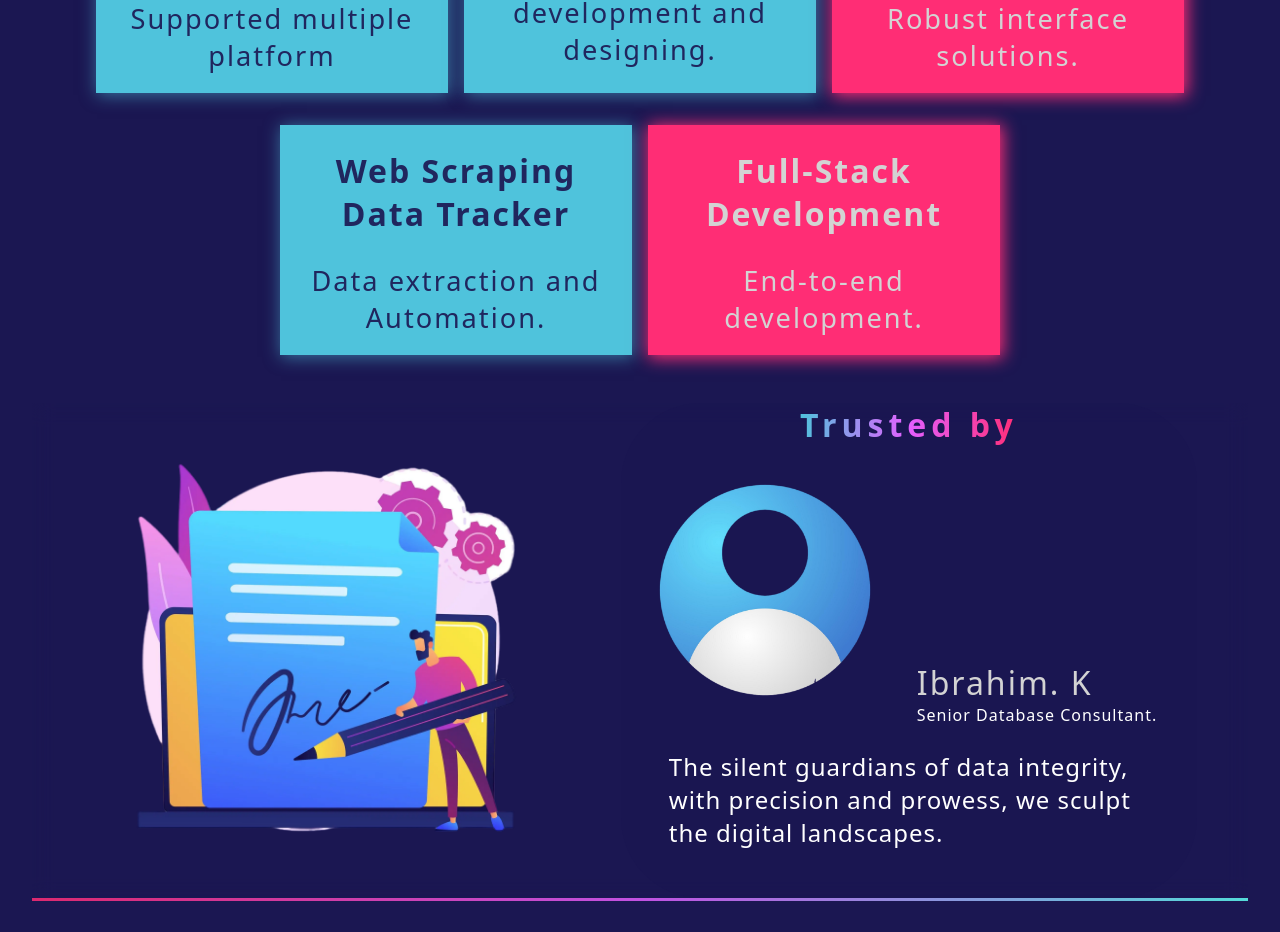
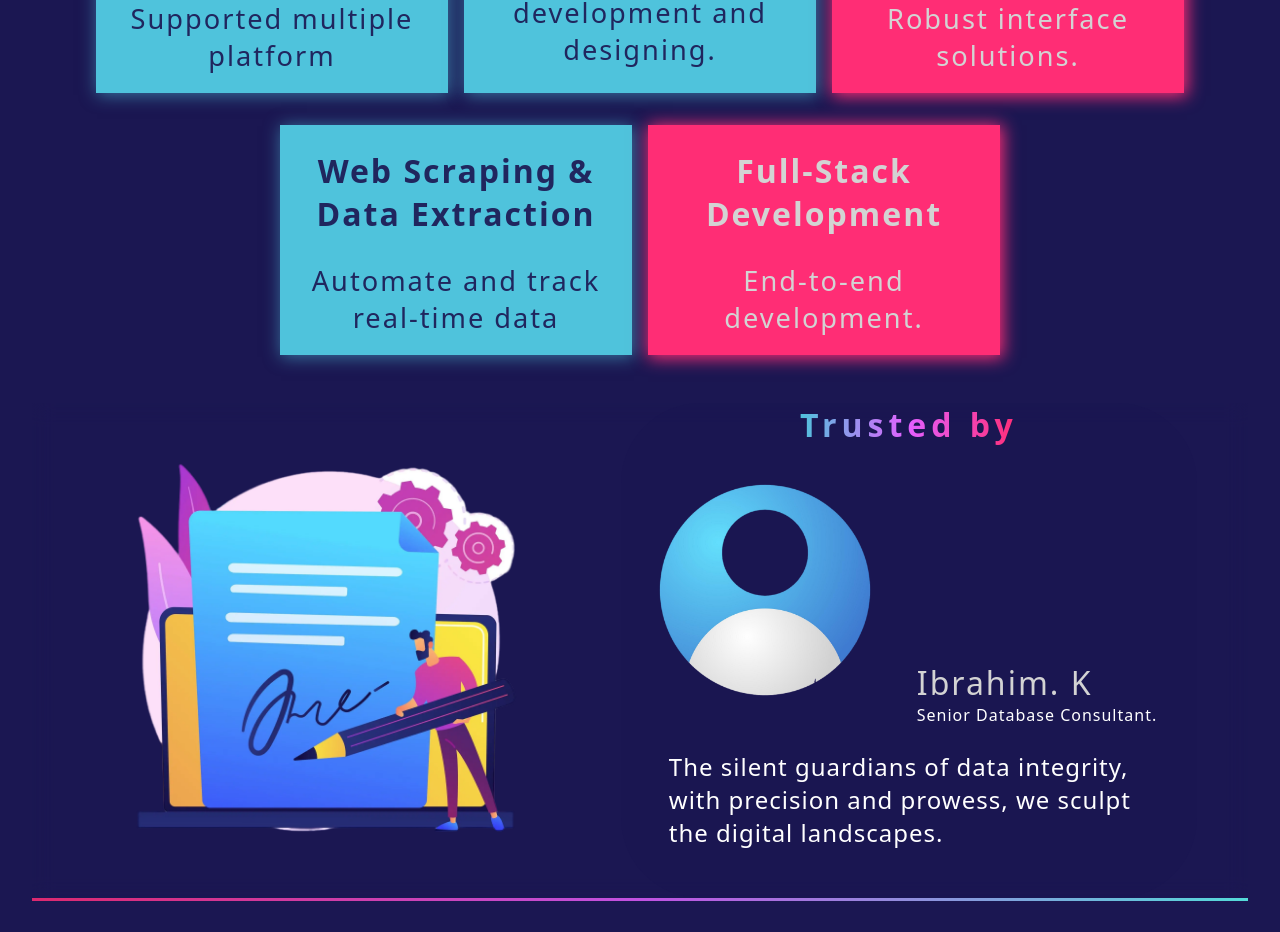
Before and after one commit to abdulrehmanibk/1s2f3y4n5e6, a React (Vite) app: page / in a window 1280 px wide. Shown: the part 1032-1964 px from the top of the page. Built offline with nearby package versions, Linux system fonts and the light colour scheme.

Commit message:
jul-3-2nd commit

```diff
--- a/src/pages/home/second.jsx
+++ b/src/pages/home/second.jsx
@@ -34,8 +34,8 @@ const Second = () => {
             <p>Robust interface solutions.</p>
             </div>
             <div className="card">
-            <h3>Web Scraping Data Tracker</h3>
-            <p>Data extraction and Automation.</p>
+            <h3>Web Scraping & Data Extraction</h3>
+            <p>Automate and track real-time data</p>
             </div>
             <div className="card">
             <h3>Full-Stack Development </h3>
```
